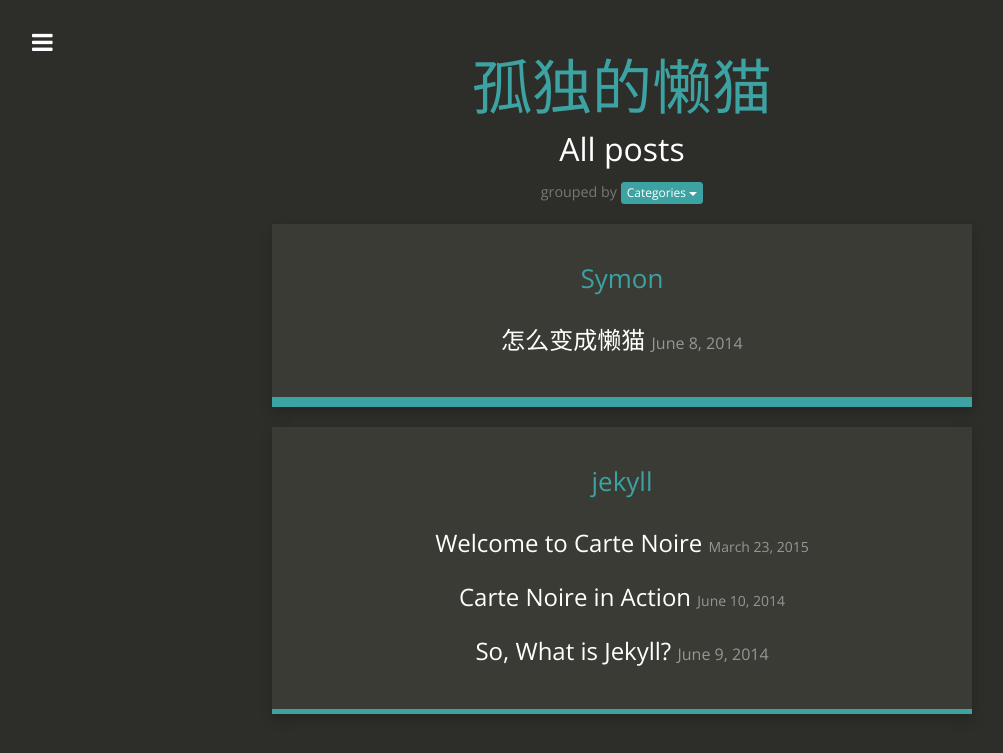
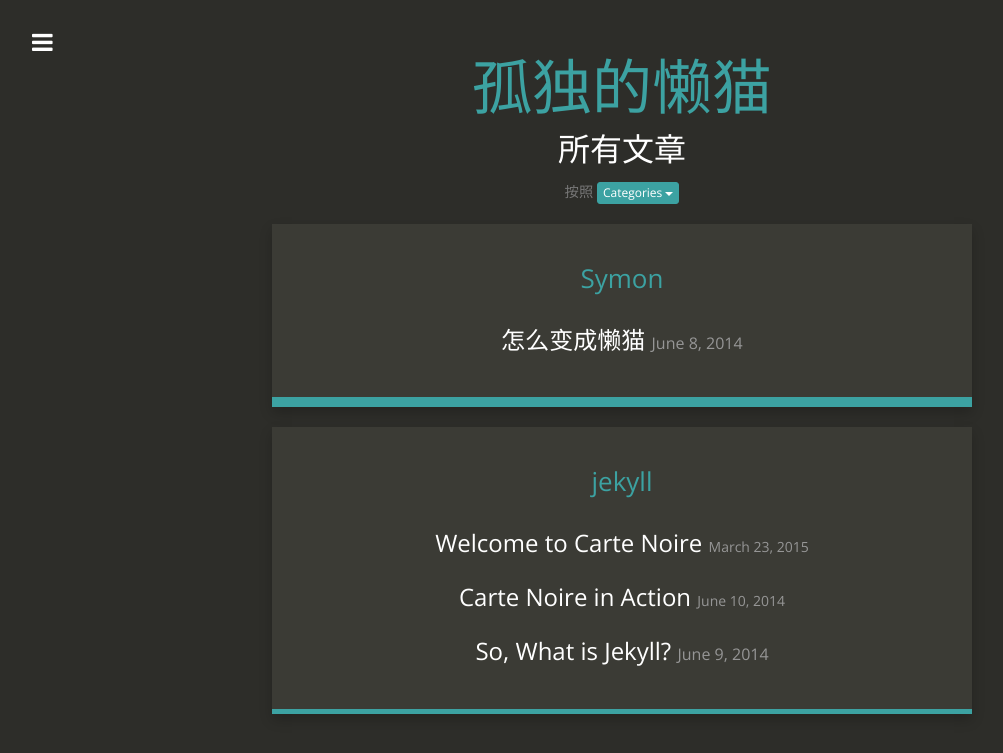
Before and after one commit to sxm5220/sxm5220.github.io, a Jekyll site: the page built from posts-by-categories.html, in a window 1280 px wide. Shown: the top 753 px of the page, without its empty margins (18-1021 px from the left). Built offline with Jekyll 4.4.1, drawn with Linux system fonts in a browser that asks for light colours; nearby versions of some CDN libraries.

Commit message:
refine: test

```diff
--- a/posts-by-categories.html
+++ b/posts-by-categories.html
@@ -8,15 +8,15 @@ make-smaller-titles: true
   <div class="row index all-posts">
 
     <h1 class="header author-header">{{ site.author_name }}</h1>
-    <h2 class="header" itemprop="headline">All posts</h2>
-    <h2 class="header categories" itemprop="headline"><small>grouped by
+    <h2 class="header" itemprop="headline">所有文章</h2>
+    <h2 class="header categories" itemprop="headline"><small>按照
 
       <div class="dropdown btn-group">
         <button class="btn btn-categories dropdown-toggle btn-xs" type="button" data-toggle="dropdown">Categories
           <span class="caret"></span>
         </button>
         <ul class="dropdown-menu">
-          <li><a href="{{ site.baseurl }}/posts/">Years</a></li>
+          <li><a href="{{ site.baseurl }}/posts/">年份</a></li>
         </ul>
       </div>
 
--- a/posts.html
+++ b/posts.html
@@ -9,14 +9,14 @@ make-smaller-titles: true
 
     <h1 class="header author-header">{{ site.author_name }}</h1>
     <h2 class="header" itemprop="headline">所有文章</h2>
-    <h2 class="header categories" itemprop="headline"><small>grouped by
+    <h2 class="header categories" itemprop="headline"><small>按照
 
       <div class="dropdown btn-group">
         <button class="btn btn-categories dropdown-toggle btn-xs" type="button" data-toggle="dropdown">Years
           <span class="caret"></span>
         </button>
         <ul class="dropdown-menu">
-          <li><a href="{{ site.baseurl }}/posts-by-categories/">Categories</a></li>
+          <li><a href="{{ site.baseurl }}/posts-by-categories/">类别</a></li>
         </ul>
       </div>
 
```
